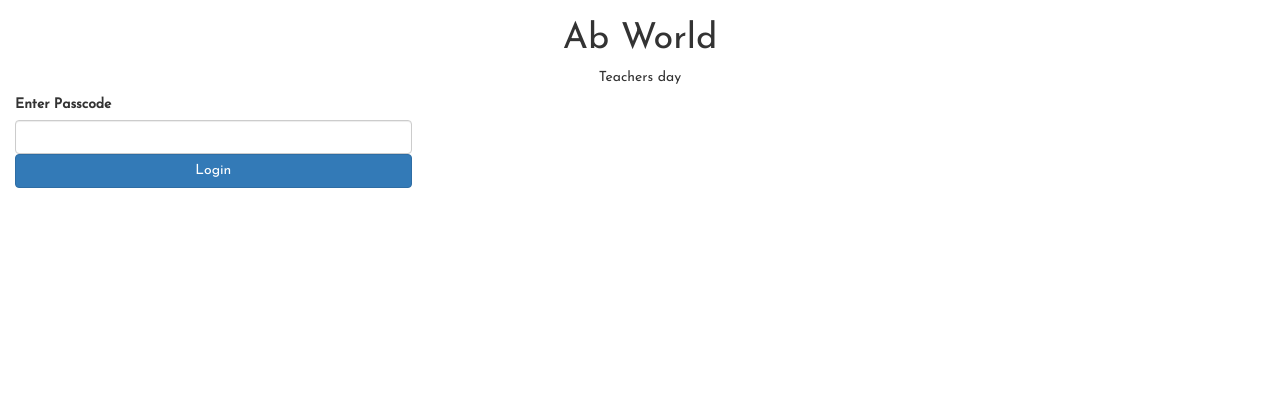
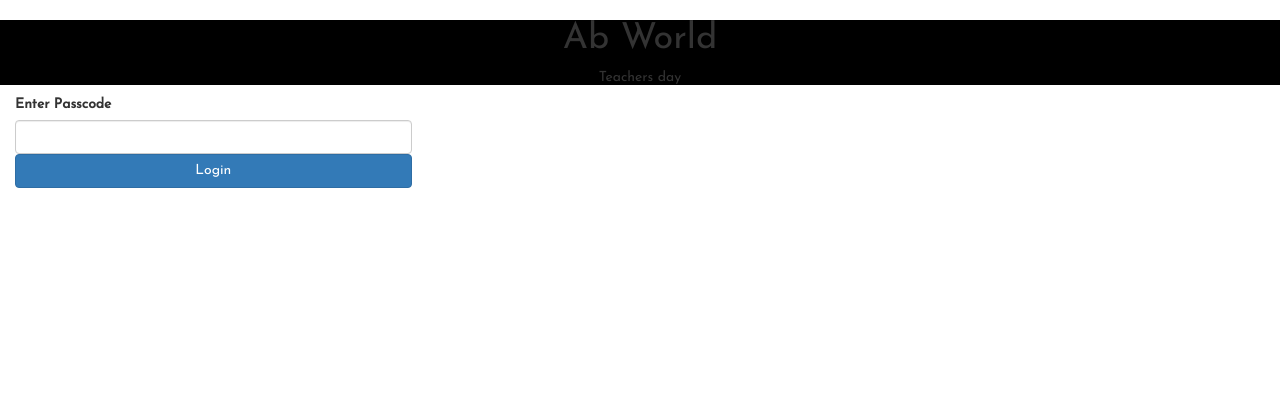
Before and after one commit to AbworldMusic/AbWorldPython, a Flask app: page /teachers_day in a window 1280 px wide. Shown: the top 420 px of the page. Run offline with Flask 2, Linux system fonts and the light colour scheme; some libraries are stand-ins or nearby versions; grey boxes are pictures that could not be loaded.

Commit message:
Changed background image

```diff
--- a/templates/teacher_day.html
+++ b/templates/teacher_day.html
@@ -6,7 +6,7 @@ AB World Teacher's day
 
 {% block content%}
 
-<div class='header d-flex justify-content-center bg-dark'>
+<div class='header d-flex justify-content-center' style="background: black">
     <div class="my-4 mx-2 text-center">
         <h1 class="text-white">Ab World</h1>
         <h5 class="text-white">Teachers day</h5>
@@ -17,7 +17,7 @@ AB World Teacher's day
     <link rel="stylesheet" href="../static/style.css">
 </head>
 
-<div class=" w-100 h-100 pt-5" style="background-image: url('https://cdn.pixabay.com/photo/2018/06/17/10/38/artist-3480274_960_720.jpg'); background-size: cover">
+<div class=" w-100 h-100 pt-5" style="background-image: url('https://images.unsplash.com/photo-1497250681960-ef046c08a56e?ixlib=rb-1.2.1&ixid=eyJhcHBfaWQiOjEyMDd9&auto=format&fit=crop&w=634&q=80'); background-size: cover">
 {% with messages = get_flashed_messages(with_categories=true) %}
   {% if messages %}
     {% for category, message in messages %}
--- a/templates/teachers_day_submission.html
+++ b/templates/teachers_day_submission.html
@@ -6,7 +6,7 @@ AB World Teacher's day submission
 
 {% block content%}
 
-<div class='header d-flex justify-content-center bg-dark'>
+<div class='header d-flex justify-content-center' style="background: black">
     <div class="my-4 mx-2 text-center">
         <h1 class="text-white">Ab World</h1>
         <h5 class="text-white">Teachers day submission</h5>
@@ -17,7 +17,7 @@ AB World Teacher's day submission
     <link href="https://fonts.googleapis.com/css2?family=Josefin+Sans:ital@0;1&display=swap" rel="stylesheet">
     <link rel="stylesheet" href="../static/style.css">
 </head>
-<div class=" w-100 h-100 pt-5" style="background-image: url('https://cdn.pixabay.com/photo/2018/06/17/10/38/artist-3480274_960_720.jpg'); background-size: cover">
+<div class=" w-100 h-100 pt-5" style="background-image: url('https://images.unsplash.com/photo-1497250681960-ef046c08a56e?ixlib=rb-1.2.1&ixid=eyJhcHBfaWQiOjEyMDd9&auto=format&fit=crop&w=634&q=80'); background-size: cover">
     {% with messages = get_flashed_messages(with_categories=true) %}
     {% if messages %}
     {% for category, message in messages %}
```
